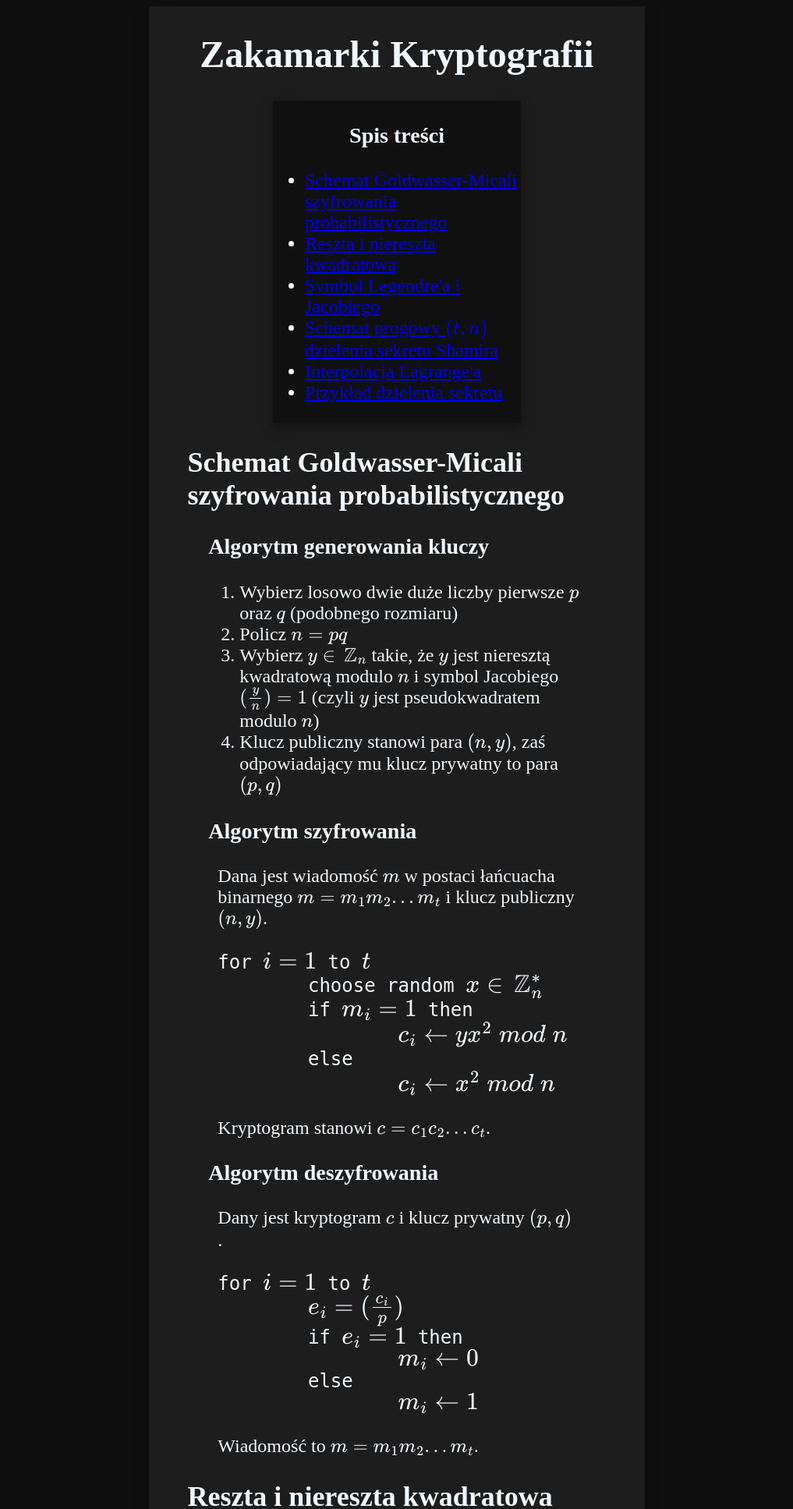
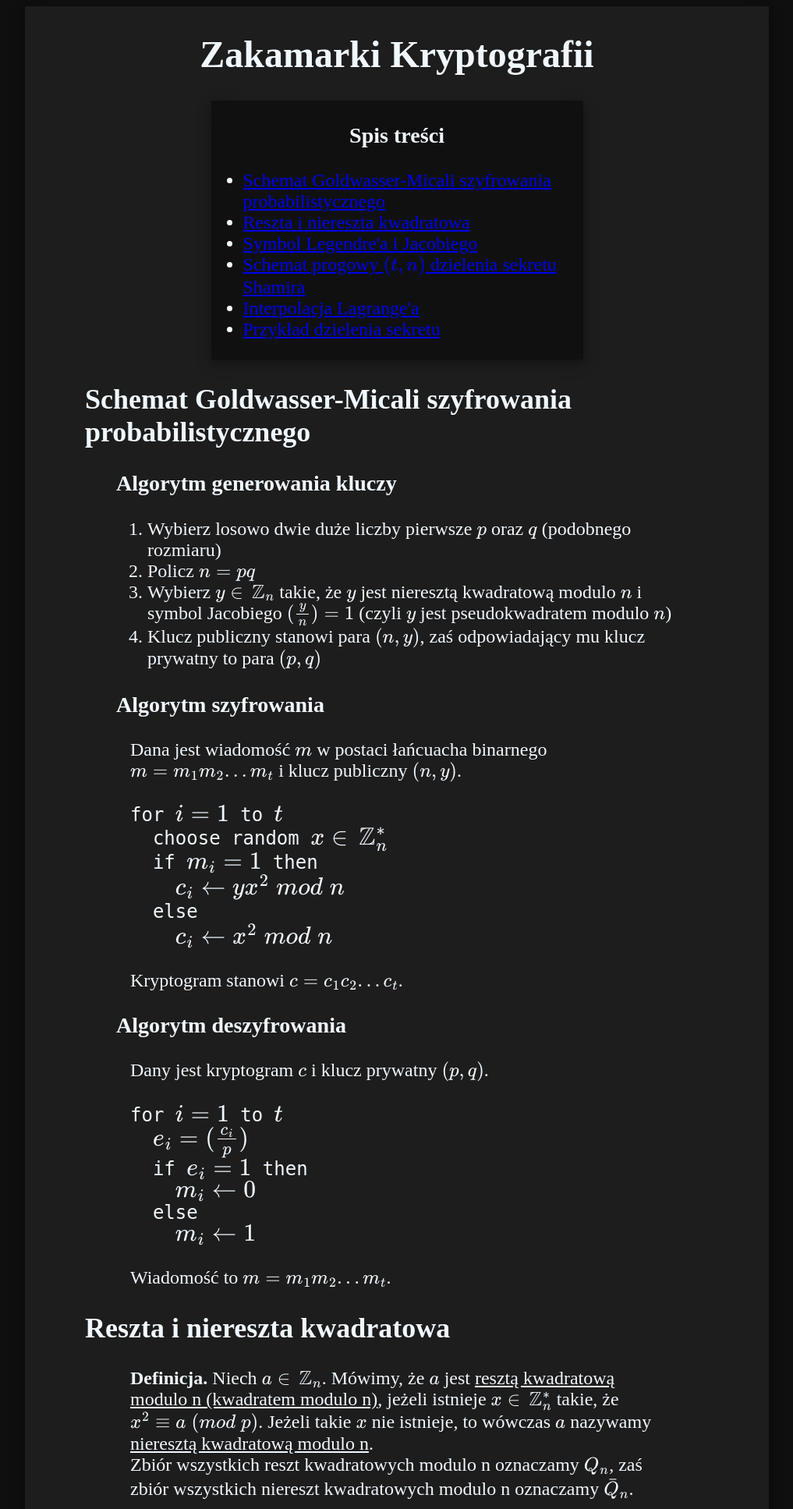
Before and after one commit to Cansisti/www, a PHP site: page / in a window 1280 px wide. Shown: the top 1935 px of the page at 78% size, without its empty margins (131-1148 px from the left). Run offline with PHP 8.4, Linux system fonts and the light colour scheme.

Commit message:
l4 styling

```diff
--- a/L4/style.css
+++ b/L4/style.css
@@ -6,7 +6,7 @@ body {
 main {
 	padding: 2px;
 	background-color: #1d1d1d;
-	width: 50%;
+	max-width: 950px;
 	margin: auto;
 	color: aliceblue;
 	box-shadow: 0 4px 8px 0 rgba(0, 0, 0, 0.2), 0 6px 20px 0 rgba(0, 0, 0, 0.19);
@@ -18,7 +18,7 @@ h1 {
 
 nav {
 	padding: 1px;
-	width: 50%;
+	max-width: 475px;
 	margin: auto;
 	background-color: #101010;
 	text-align: center;
@@ -32,24 +32,24 @@ nav ul {
 
 section {
 	padding: 0px 20px 0px 20px;
-	width: 85%;
+	max-width: 800px;
 	height: auto;
 	margin: auto;
 }
 
 article {
-	width: 90%;
+	max-width: 720px;
 	height: auto;
 	margin: auto;
 }
 
 article p {
-	width: 95%;
+	max-width: 684px;
 	margin: auto;
 }
 
 article pre {
-	width: 95%;
+	max-width: 684px;
 	margin: auto;
 }
 
```
Also changed, not shown: L4/index.html (indentation only).
